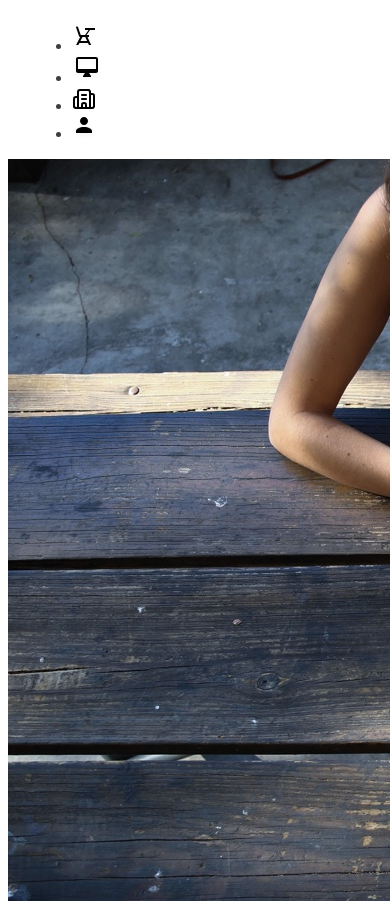
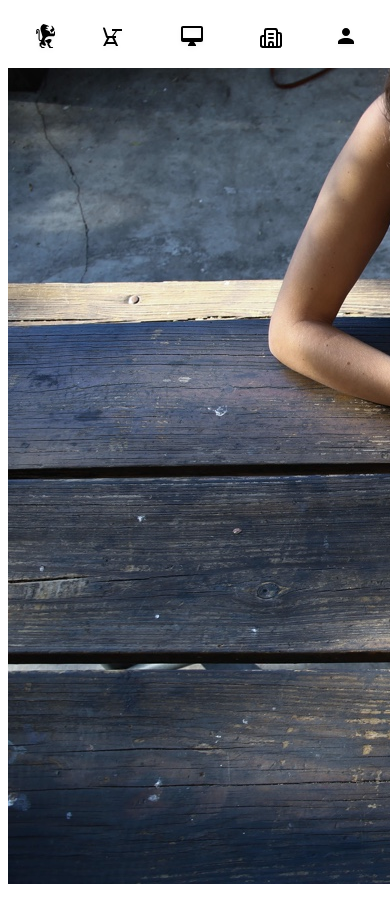
Before and after one commit to bird-sitthan/35-sitthan-colmar, a plain HTML site: page assessment-colmar/WEB-Assessment.html in a window 390 px wide. Shown: the top 901 px of the page. Drawn offline with Linux system fonts and the light colour scheme.

Commit message:
Header finished

```diff
--- a/assessment-colmar/WEB-Assessment.css
+++ b/assessment-colmar/WEB-Assessment.css
@@ -33,8 +33,22 @@
 
     .mobile-nav {
         display: flex;  /* แสดงเมนู Mobile และใช้ Flexbox จัดวาง */
+        width: 100%;
+
     }
 
+    .mobile-nav ul {
+        display: flex;
+        list-style: none;
+        align-items: center; /* จัดให้อยู่กึ่งกลางในแนวตั้ง */
+        justify-content: space-between; /* ดันลูกตัวแรกไปซ้าย ตัวสุดท้ายไปขวา และกระจายพื้นที่ตรงกลาง */
+        width: 100%;
+    }
+
+    .mobile-nav li {
+        display: flex;
+        align-items: center;
+    }
 }
 
 header {
--- a/assessment-colmar/WEB-Assessment.html
+++ b/assessment-colmar/WEB-Assessment.html
@@ -40,6 +40,7 @@
         </nav>
 
         <nav class="mobile-nav">
+            <img src="../capstone_colmar_assets/images/ic-logo.svg" alt="logo">
             <ul>
             <li>
             <img src="../capstone_colmar_assets/images/ic-on-campus.svg" alt="On campus">
```
